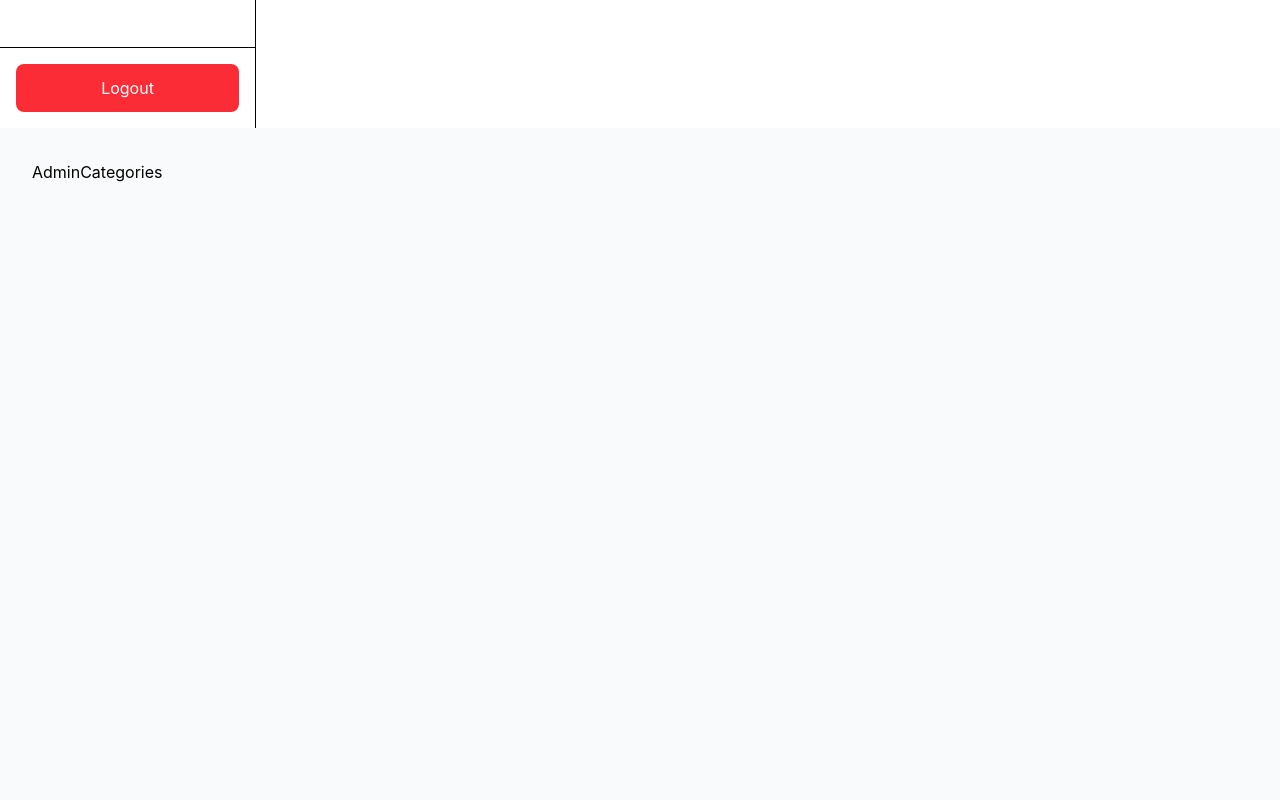
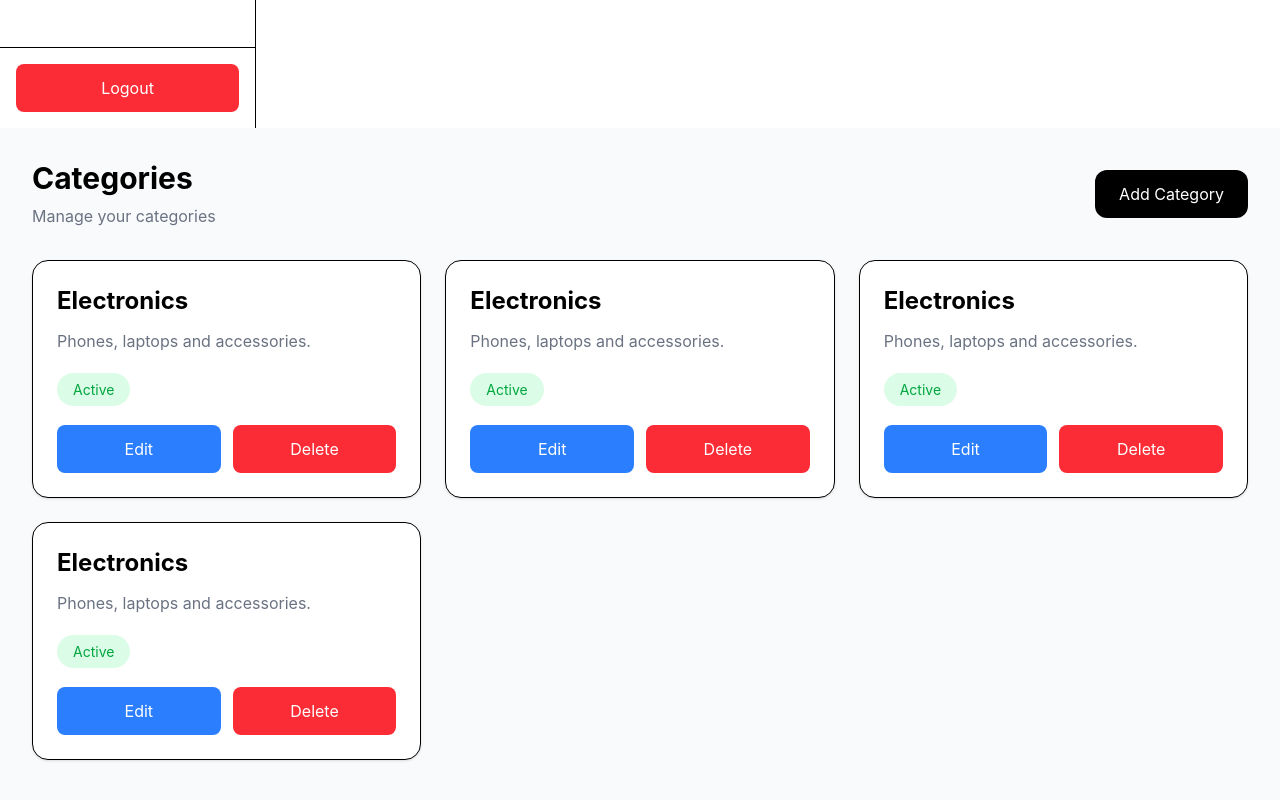
Before and after one commit to fayiztv/e-commerce, a React (Vite) app in the folder client/: page /admin/categories in a window 1280 px wide. Shown: the part 672-1472 px from the top of the page. Built offline with nearby package versions, Linux system fonts and the light colour scheme.

Commit message:
admin categories added

```diff
--- /dev/null
+++ b/client/src/components/admin/AddCategory.jsx
@@ -0,0 +1,48 @@
+export default function AddCategory() {
+  return (
+    <div className="fixed inset-0 flex items-center justify-center bg-black/40">
+      <div className="w-full max-w-lg rounded-2xl bg-white p-8">
+        <h2 className="mb-6 text-2xl font-bold">Add Category</h2>
+
+        <form className="space-y-5">
+          <div>
+            <label className="mb-2 block">Name</label>
+
+            <input
+              className="w-full rounded-lg border px-4 py-3 outline-none"
+              type="text"
+              placeholder="Category name"
+            />
+          </div>
+
+          <div>
+            <label className="mb-2 block">Description</label>
+
+            <textarea
+              className="w-full rounded-lg border px-4 py-3 outline-none"
+              rows="4"
+            />
+          </div>
+
+          <div>
+            <label className="mb-2 block">Status</label>
+
+            <select className="w-full rounded-lg border px-4 py-3">
+              <option value={true}>Active</option>
+
+              <option value={false}>Inactive</option>
+            </select>
+          </div>
+
+          <div className="flex justify-end gap-4">
+            <button className="rounded-lg border px-6 py-3">Cancel</button>
+
+            <button className="rounded-lg bg-black px-6 py-3 text-white">
+              Save
+            </button>
+          </div>
+        </form>
+      </div>
+    </div>
+  );
+}
--- a/client/src/pages/admin/AdminCategories.jsx
+++ b/client/src/pages/admin/AdminCategories.jsx
@@ -1,7 +1,57 @@
-
+// import AddCategory from "../../components/admin/AddCategory";
 
 export default function AdminCategories() {
   return (
-    <div>AdminCategories</div>
-  )
+    <div className="space-y-8">
+      {/* <AddCategory/> */}
+      {/* Header */}
+      <div className="flex flex-col gap-4 sm:flex-row sm:items-center sm:justify-between">
+        <div>
+          <h1 className="text-3xl font-bold">Categories</h1>
+
+          <p className="mt-2 text-gray-500">Manage your categories</p>
+        </div>
+
+        <button className="rounded-xl bg-black px-6 py-3 text-white transition hover:bg-gray-800">
+          Add Category
+        </button>
+      </div>
+
+      {/* Categories Grid */}
+      <div className="grid gap-6 sm:grid-cols-2 xl:grid-cols-3">
+        {[1, 2, 3, 4].map((item) => (
+          <div
+            key={item}
+            className="rounded-2xl border bg-white p-6 shadow-sm transition hover:-translate-y-1 hover:shadow-lg"
+          >
+            {/* Name */}
+            <h2 className="mb-3 text-2xl font-bold">Electronics</h2>
+
+            {/* Description */}
+            <p className="mb-6 text-gray-500">
+              Phones, laptops and accessories.
+            </p>
+
+            {/* Status */}
+            <div className="mb-6">
+              <span className="rounded-full bg-green-100 px-4 py-2 text-sm text-green-600">
+                Active
+              </span>
+            </div>
+
+            {/* Actions */}
+            <div className="flex gap-3">
+              <button className="flex-1 rounded-lg bg-blue-500 py-3 text-white transition hover:bg-blue-600">
+                Edit
+              </button>
+
+              <button className="flex-1 rounded-lg bg-red-500 py-3 text-white transition hover:bg-red-600">
+                Delete
+              </button>
+            </div>
+          </div>
+        ))}
+      </div>
+    </div>
+  );
 }
```
